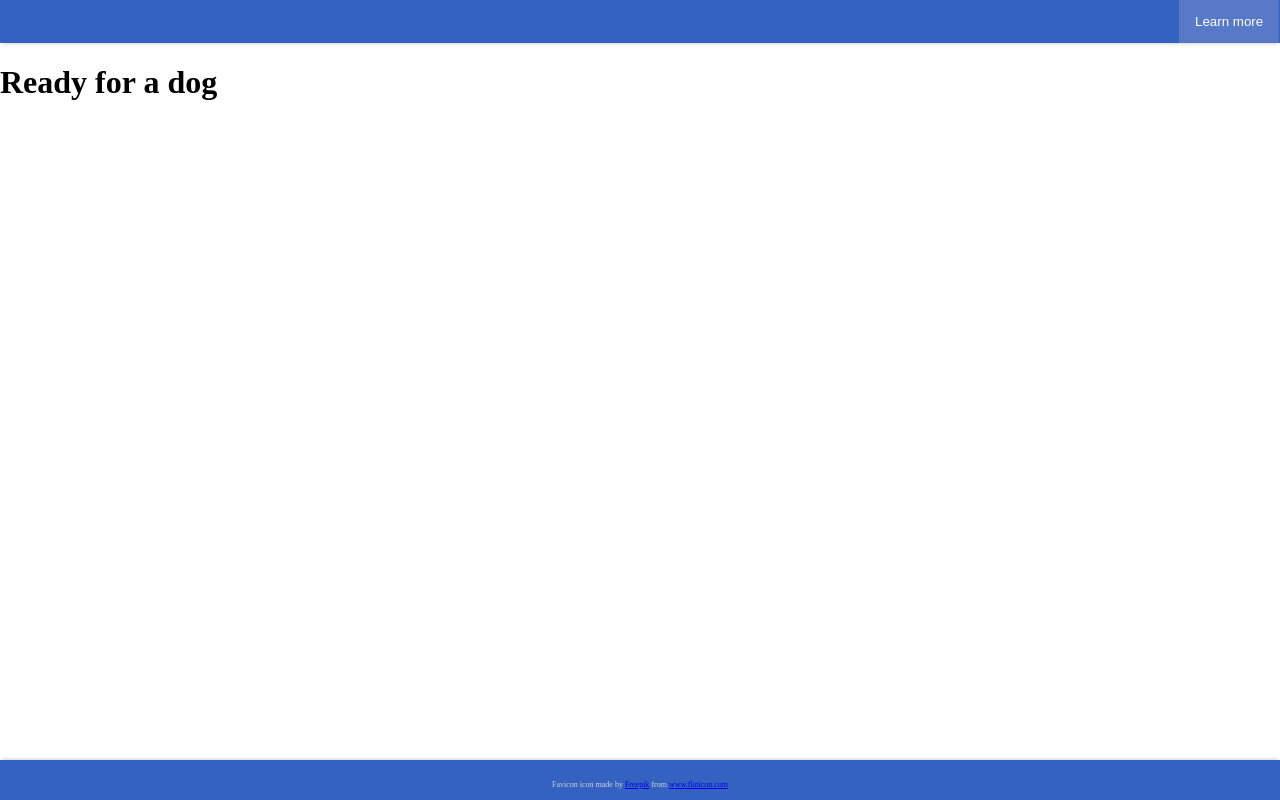
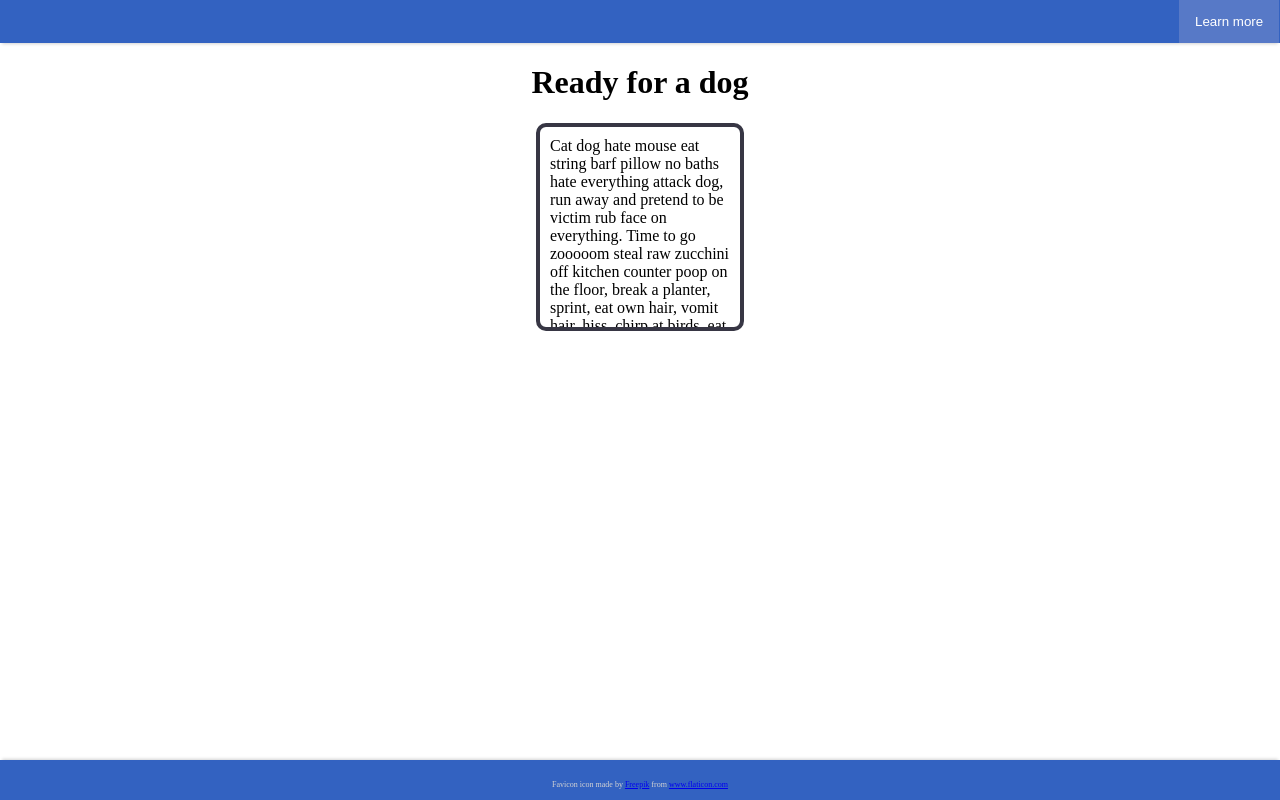
Before and after one commit to ashratigan/Project-Ratigan-Ashley, a plain HTML site: page ready.html in a window 1280 px wide. Drawn offline with Linux system fonts and the light colour scheme.

Commit message:
updated styling and text

```diff
--- a/ready.html
+++ b/ready.html
@@ -22,7 +22,16 @@
         </div>
 
         <!-- Header -->
-        <h1>Ready for a dog</h1>
+        <header>
+            <h1>Ready for a dog</h1>
+        </header>
+
+
+        <div id="catBox">
+            <p>
+                Cat dog hate mouse eat string barf pillow no baths hate everything attack dog, run away and pretend to be victim rub face on everything. Time to go zooooom steal raw zucchini off kitchen counter poop on the floor, break a planter, sprint, eat own hair, vomit hair, hiss, chirp at birds, eat a squirrel, hide from fireworks, lick toe beans, attack christmas tree stretch out on bed. Play time play time, meowing chowing and wowing please let me outside pouty face yay! wait, it's cold out please let me inside pouty face oh, thank you rub against mommy's leg oh it looks so nice out, please let me outside again the neighbor cat was mean to me please let me back inside there's a forty year old lady there let us feast for sleep on my human's head. Eat the fat cats food nyaa nyaa. Plan steps for world domination.
+            </p>
+        </div>
 
         <!-- Footer -->
         <footer>
--- a/styles.css
+++ b/styles.css
@@ -61,6 +61,11 @@ https://www.w3schools.com/howto/howto_css_dropdown_navbar.asp
     display: block;
 }
 
+/* Header styles */
+header {
+    text-align: center;
+}
+
 /* Title styles */
 #title {
     text-align: center;
@@ -82,3 +87,16 @@ footer > p {
     text-align: center;
     margin-top: 20px;
 }
+
+/* Cat box styling */
+#catBox {
+    margin: 0 auto;
+    width: 200px;
+    height: 200px;
+    overflow: scroll;
+    border: 4px solid rgba(2, 0, 19, 0.788);
+    border-radius: 10px;
+}
+#catBox > p {
+    margin: 10px;
+}
```
Also changed, not shown: care.html (+7 -1 lines), find.html (+15 -3 lines), images/cloud.png (added).
